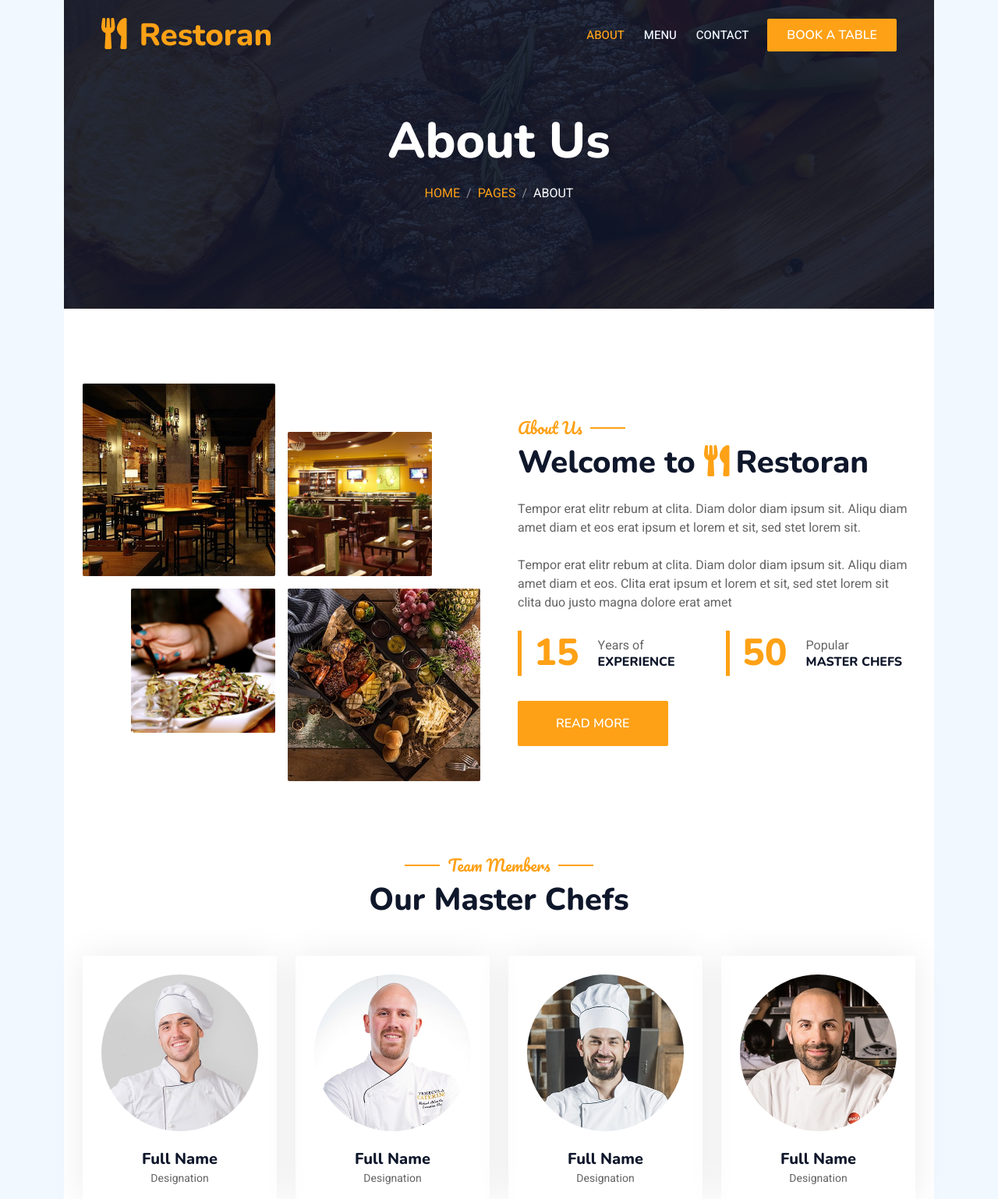
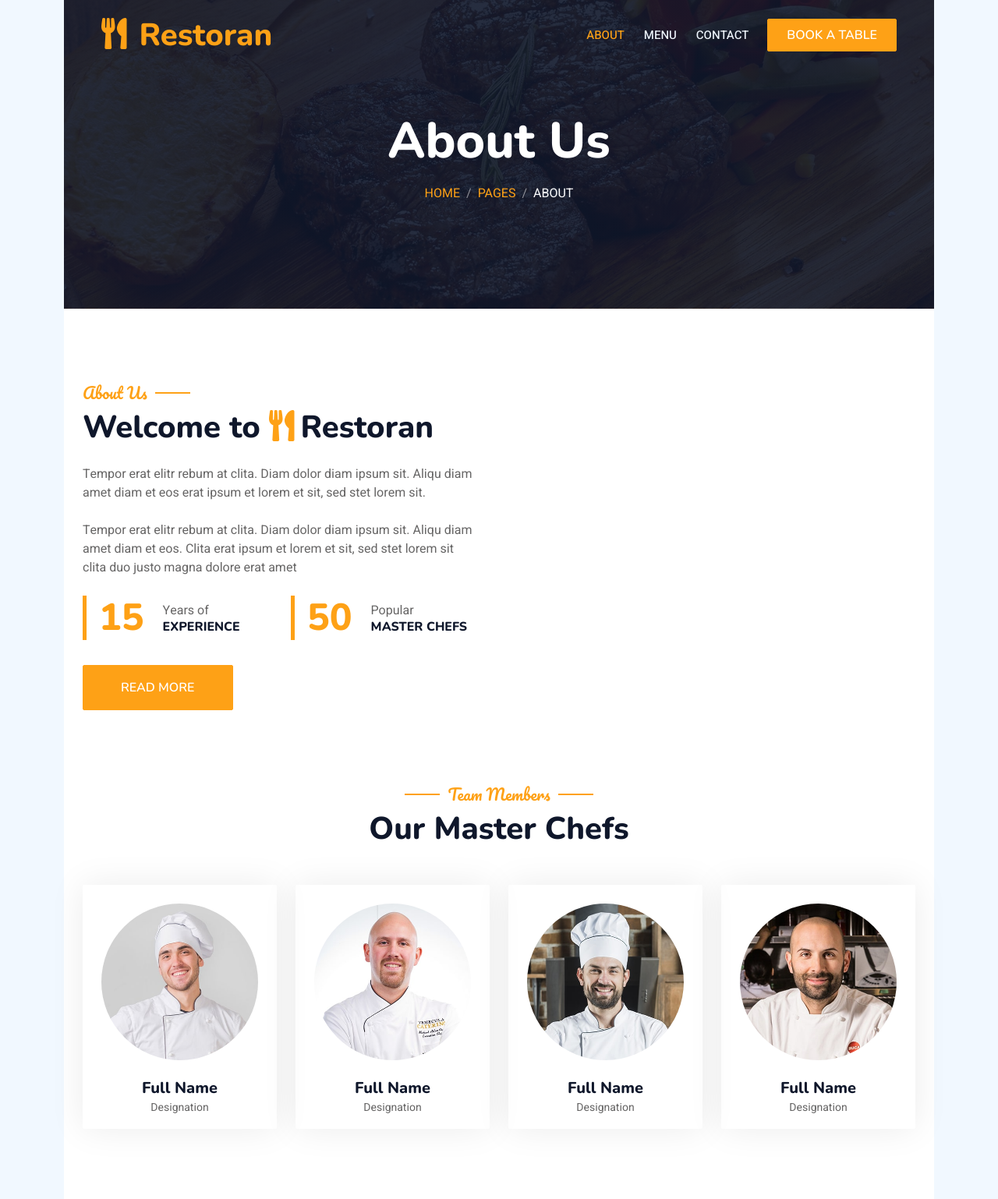
Before and after one commit to kkaxxi/cicd_3-4, a Django app: page /about/ in a window 1280 px wide. Shown: the part 57-1595 px from the top of the page at 78% size. Run offline with Django 5.2, Linux system fonts and the light colour scheme; some libraries are stand-ins or nearby versions.

Commit message:
add some requirements

```diff
--- a/requirements.txt
+++ b/requirements.txt
@@ -1,4 +1,9 @@
 asgiref==3.8.1
+dj-database-url==2.2.0
 Django==5.0.6
+gunicorn==22.0.0
+packaging==24.0
 sqlparse==0.5.0
+typing_extensions==4.12.0
 tzdata==2024.1
+whitenoise==6.6.0
--- a/templates/about/about.html
+++ b/templates/about/about.html
@@ -94,22 +94,7 @@
         <div class="container-xxl py-5">
             <div class="container">
                 <div class="row g-5 align-items-center">
-                    <div class="col-lg-6">
-                        <div class="row g-3">
-                            <div class="col-6 text-start">
-                                <img class="img-fluid rounded w-100 wow zoomIn" data-wow-delay="0.1s" src="img/about-1.jpg">
-                            </div>
-                            <div class="col-6 text-start">
-                                <img class="img-fluid rounded w-75 wow zoomIn" data-wow-delay="0.3s" src="img/about-2.jpg" style="margin-top: 25%;">
-                            </div>
-                            <div class="col-6 text-end">
-                                <img class="img-fluid rounded w-75 wow zoomIn" data-wow-delay="0.5s" src="img/about-3.jpg">
-                            </div>
-                            <div class="col-6 text-end">
-                                <img class="img-fluid rounded w-100 wow zoomIn" data-wow-delay="0.7s" src="img/about-4.jpg">
-                            </div>
-                        </div>
-                    </div>
+
                     <div class="col-lg-6">
                         <h5 class="section-title ff-secondary text-start text-primary fw-normal">About Us</h5>
                         <h1 class="mb-4">Welcome to <i class="fa fa-utensils text-primary me-2"></i>Restoran</h1>
--- a/templates/menu/menu.html
+++ b/templates/menu/menu.html
@@ -126,7 +126,7 @@
                             <div class="row g-4">
                                 <div class="col-lg-6">
                                     <div class="d-flex align-items-center">
-                                        <img class="flex-shrink-0 img-fluid rounded" src="img/menu-1.jpg" alt="" style="width: 80px;">
+                                        <img class="flex-shrink-0 img-fluid rounded" src= "img/menu-1.jpg" alt="" style="width: 80px;">
                                         <div class="w-100 d-flex flex-column text-start ps-4">
                                             <h5 class="d-flex justify-content-between border-bottom pb-2">
                                                 <span>Chicken Burger</span>
```
